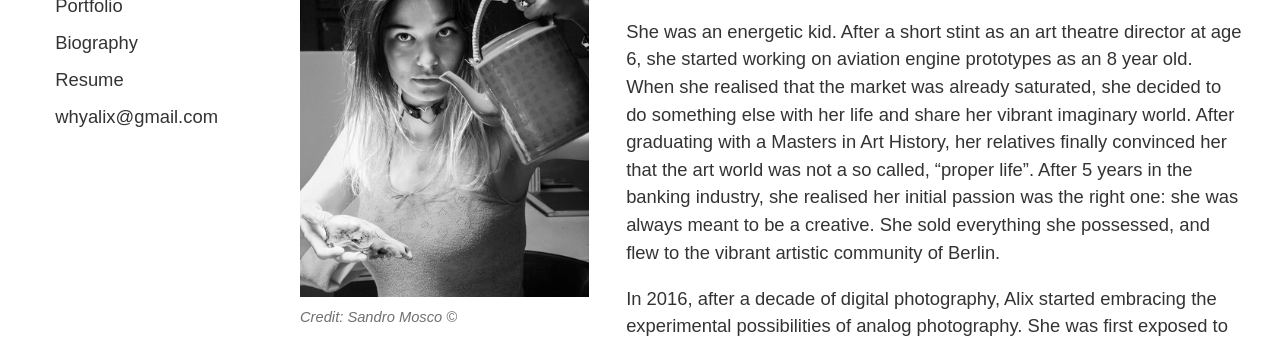
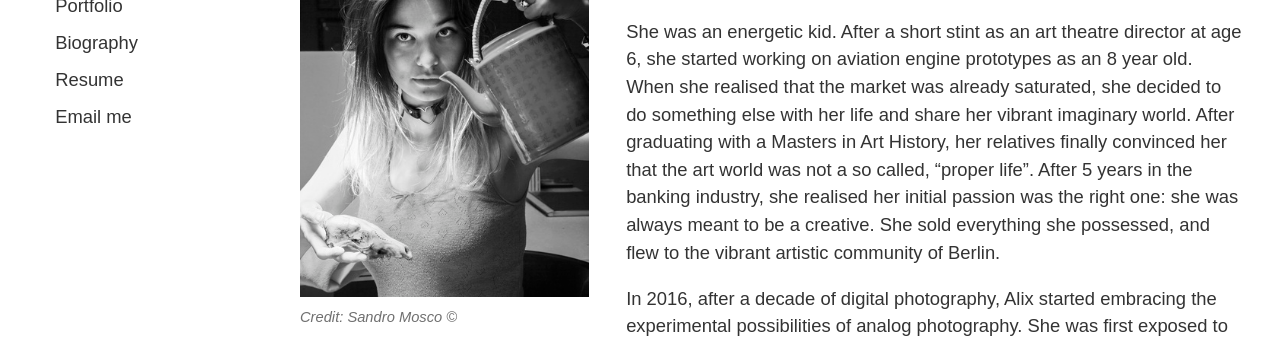
Before and after one commit to whyalix/alixlucas, a Jekyll site: the page built from biography/index.html, in a window 1280 px wide. Shown: the part 180-518 px from the top of the page. Built offline with Jekyll 4.4.1, drawn with Linux system fonts in a browser that asks for light colours.

Commit message:
Replace address email with label in nav

```diff
--- a/_includes/components/header.html
+++ b/_includes/components/header.html
@@ -11,6 +11,6 @@
     <a href="/" class="Nav__link">Portfolio</a>
     <a href="/biography" class="Nav__link">Biography</a>
     <a href="/resume" class="Nav__link">Resume</a>
-    <a href="mailto:whyalix@gmail.com" class="Nav__link">whyalix@gmail.com</a>
+    <a href="mailto:whyalix@gmail.com" class="Nav__link">Email me</a>
   </nav>
 </header>
```
